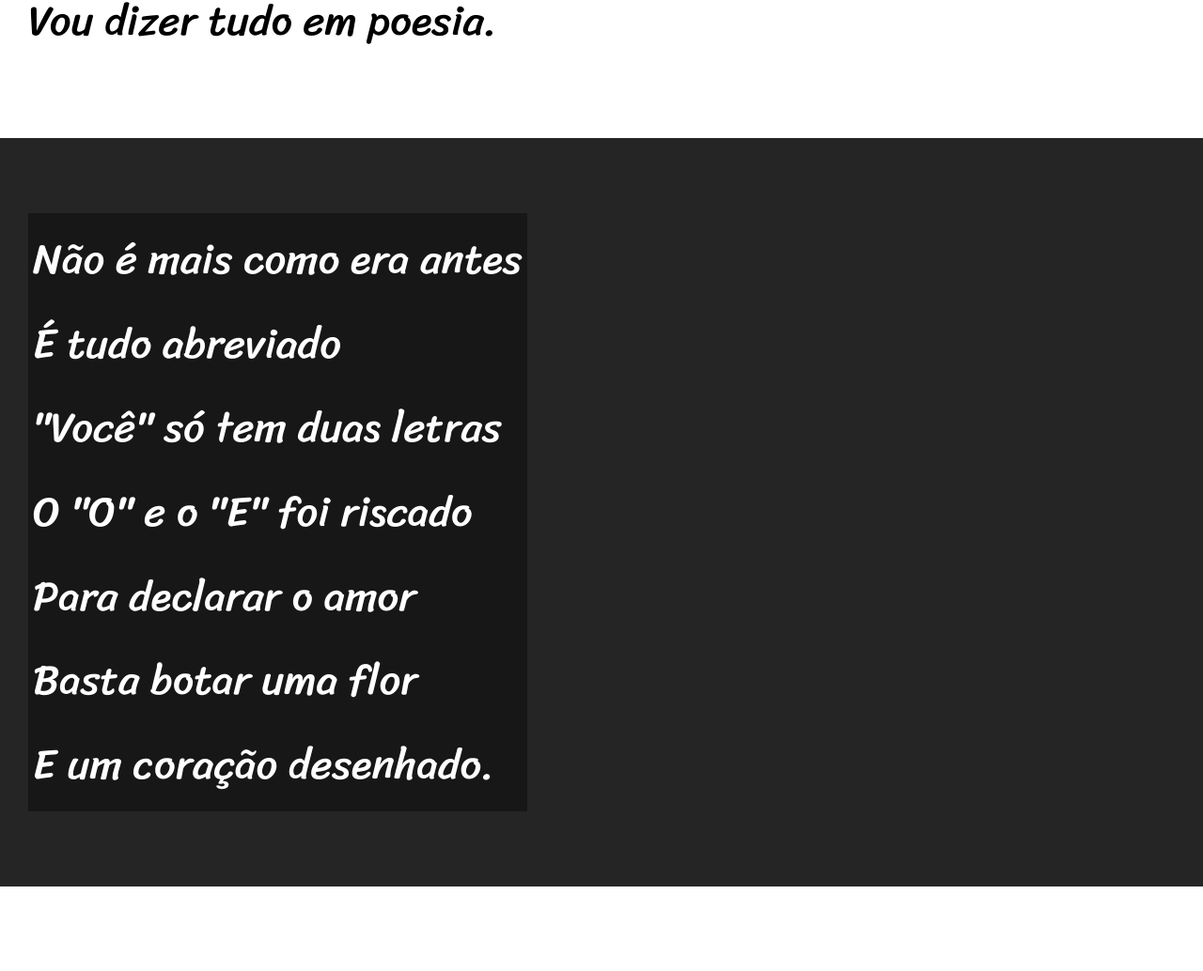
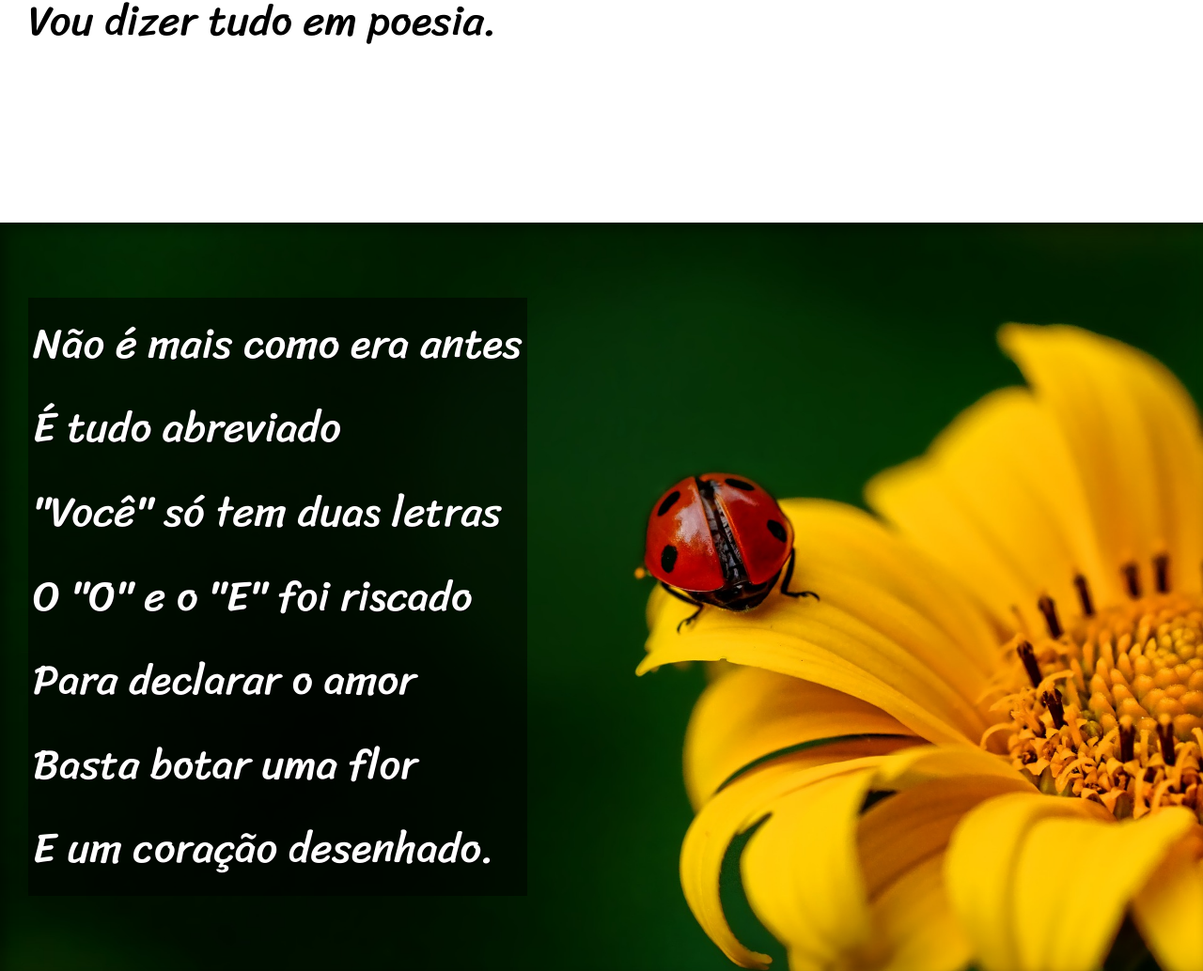
Before and after one commit to Mauricionizio/html-css, a plain HTML site: page desafios/d012/index.html in a window 1280 px wide. Shown: the part 858-1892 px from the top of the page at 94% size. Drawn offline with Linux system fonts and the light colour scheme.

Commit message:
desafio 12 finalizado

```diff
--- a/desafios/d012/estilo/style.css
+++ b/desafios/d012/estilo/style.css
@@ -60,6 +60,10 @@ section {
     font-size: 3.5vw;
 }
 
+section > p {
+    padding-bottom: 2em;
+}
+
 section.normal {
     background-color: white;
     color: black;
@@ -68,12 +72,27 @@ section.normal {
 section.imagem {
     background-color: rgb(37, 37, 37);
     color: white;
+    box-shadow: inset 6px 6px 13px 0px rgba(0, 0, 0, 0.39);
+    background-size: cover;
+    background-attachment: fixed;
 }
 
 section.imagem > p {
     display: inline-block;
-    background-color: rgba(0, 0, 0, 0.384);
+    background-color: rgba(0, 0, 0, 0.5);
     padding: 5px;
+    text-shadow: 1px 1px 0px black;
+
+}
+
+section#img01 {
+    background-image: url('../imagens/background001.jpg');
+    background-position: right center;
+
+}
+
+section#img02 {
+    background-image: url('../imagens/background002.jpg');
 
 }
 
--- a/desafios/d012/index.html
+++ b/desafios/d012/index.html
@@ -27,7 +27,7 @@
         </p>
     </section>
 
-    <section class="imagem">
+    <section class="imagem" id="img01">
         <p>
             Não é mais como era antes <br>
             É tudo abreviado <br>
@@ -61,7 +61,7 @@
         </p>
     </section>
 
-    <section class="imagem">
+    <section class="imagem" id="img02">
         <p>
             Tenho saudade das cartas <br>
             Escritas com a própria mão <br>
```
